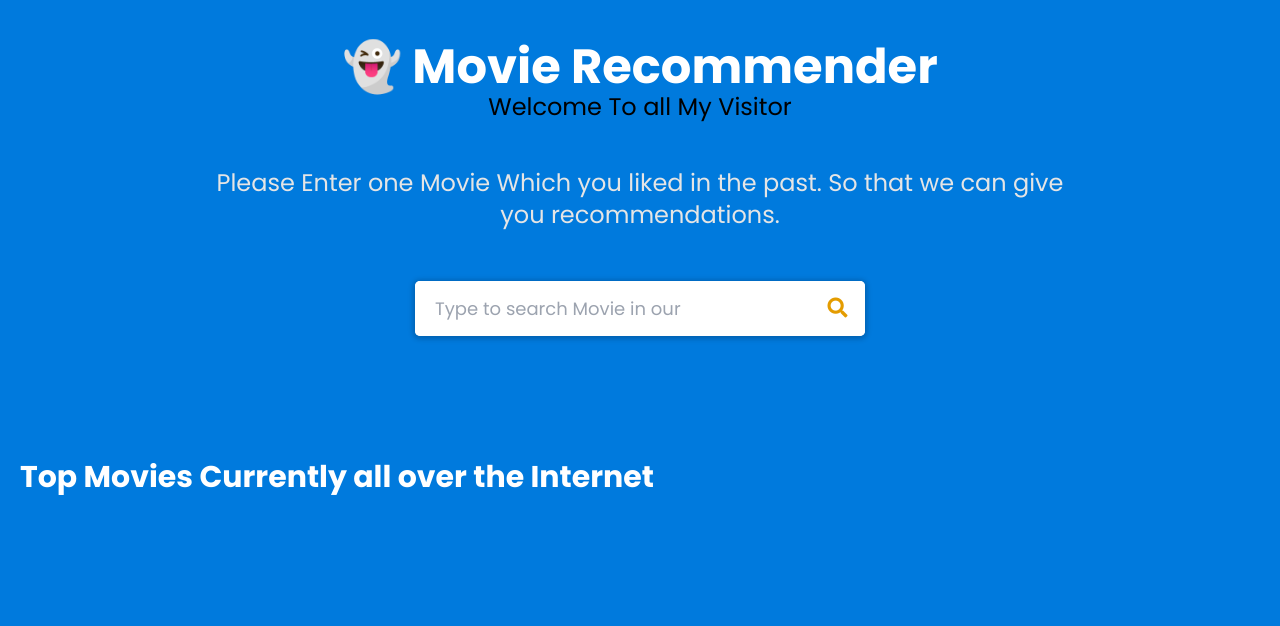
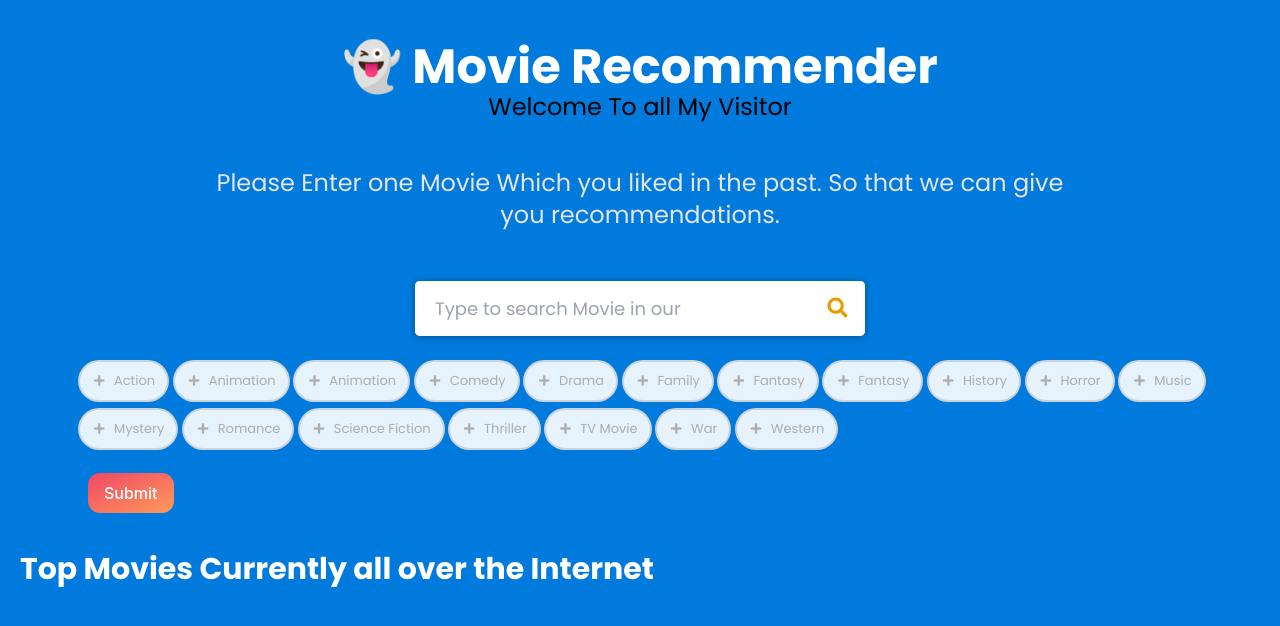
Before and after one commit to vaibhav31s/moviesystem, a Django app: template template/index1.html in a window 1280 px wide. Shown: the part 31-657 px from the top of the page. Run offline with Django 3.2, Linux system fonts and the light colour scheme; the template is opened without the code that fills it, so the values that code supplies are empty; parts of the project's set-up code (start-up, migrations or seed data) failed here and were passed over; some libraries are stand-ins or nearby versions.

Commit message:
added genre selection on the front page

```diff
--- a/static/movie.css
+++ b/static/movie.css
@@ -118,15 +118,15 @@ main{
     bottom:0;
     background-color: #fff;
     padding: 1rem;
-    max-height: 90%;
+    max-height: 80%;
     transform:translateY(101%);
     transition:transform 0.4s ease-in;
 }
 .overview p {
   display: block; /* Fallback for non-webkit */
   display: -webkit-box;
-  height: 14em; /* Fallback for non-webkit, line-height * 2 */
-  line-height: 1.3em;
+  height: 10em; /* Fallback for non-webkit, line-height * 2 */
+  line-height: 1em;
   -webkit-line-clamp: 4; /* if you change this, make sure to change the fallback line-height and height */
   -webkit-box-orient: vertical;
   overflow: hidden;
--- a/template/index1.html
+++ b/template/index1.html
@@ -16,7 +16,7 @@
 </head>
 <body>
 
-    <div class="w-full m-0 p-0 bg-cover bg-bottom" style=" height: 60vh; max-height:460px;">
+    <div class="w-full m-0 p-0 bg-cover bg-bottom" style=" height: 60vh; max-height:300px;">
         <div class="container max-w-4xl mx-auto pt-16 md:pt-11 text-center break-normal">
             <!--Title-->
                 <p class="text-white font-extrabold text-3xl md:text-5xl">
@@ -48,7 +48,103 @@ So that we can give you recommendations.
           </div>
 
     </div>
+    <div>
+      <div class="p-2">
+        <form onsubmit="return handleData()" method="post" action="genre">
+            {% csrf_token %}
+
+        <div class="container">
+          <ul class="ks-cboxtags">
+            <li>
+              <input type="checkbox" id="28" value="28" name="tag[]">
+                  <label for="28"> Action</label>
+            </li>
+            <li>
+              <input type="checkbox" id="12" value="12" name="tag[]">
+                  <label for="12"> Animation</label>
+            </li>
+            <li>
+              <input type="checkbox" id="16" value="16"  name="tag[]">
+                  <label for="16"> Animation</label>
+            </li>
+            <li>
+              <input type="checkbox" id="35" value="35" name="tag[]">
+                  <label for="35"> Comedy</label>
+            </li>
+            <li>
+              <input type="checkbox" id="1" value="1" name="tag[]">
+                  <label for="1"> Drama</label>
+            </li>
+            <li>
+                <input type="checkbox" id="10751"  value="10751" name="tag[]">
+                <label for="10751"> Family</label>
+            </li>
+            <li>
+
+              <input type="checkbox" id="14"  value="14" name="Fantasy">
+              <label for="14"> Fantasy</label>
+            </li>
+            <li>
+
+              <input type="checkbox" id="14"  value="14" name="Fantasy">
+              <label for="Fantasy"> Fantasy</label>
+    </li>
+    <li>
+      <input type="checkbox" value="36" id="36" name="tag[]">
+          <label for="36"> History</label>
+    </li>
+    <li>
+      <input type="checkbox" value="27" id="27" name="tag[]">
+          <label for="27"> Horror</label>
+    </li>
+    <li>
+      <input type="checkbox" value="10402" id="10402" name="tag[]">
+          <label for="10402"> Music</label>
+    </li>
+    <li>
+      <input type="checkbox" value="9648" id="9648" name="tag[]">
+          <label for="9648"> Mystery</label>
+    </li>
+    <li>
+      <input type="checkbox" value="10749" id="10749" name="tag[]">
+          <label for="10749"> Romance</label>
+    </li>
+    <li>
+      <input type="checkbox" value="878" id="878" name="tag[]">
+          <label for="878"> Science Fiction</label>
+    </li>
+    <li>
+      <input type="checkbox" value="53" id="53" name="tag[]">
+          <label for="53"> Thriller</label>
+    </li>
+    <li>
+      <input type="checkbox" value="10770" id="10770" name="tag[]">
+          <label for="10770"> TV Movie</label>
+    </li>
+    <li>
+      <input type="checkbox" value="10752" id="10752" name="tag[]">
+          <label for="10752"> War</label>
+    </li>
+    <li>
+      <input type="checkbox" value="37" id="37" name="tag[]">
+          <label for="37"> Western</label>
+    </li>
+
+      </ul>
+      <div>
+        <input type="submit" id="button-62" name="genres" value="Submit"/>
+        </div>
+        </div>
+
+        </form>
+
+      </div>
+
+
+    </div>
+
     <h1 class="text-white font-extrabold text-3xl md:text-3xl">Top Movies Currently all over the Internet  </h1>
+
     <section class="overflow-hidden text-gray-700 ">
       <div class="flex flex-wrap ">
 
--- a/trial/views.py
+++ b/trial/views.py
@@ -130,7 +130,7 @@ def recommend(movie):
     overviews=[]
 
     counter=0
-    for i in distances[1:10]:
+    for i in distances[1:9]:
         # fetch the movie poster
         movie_id = movies.iloc[i[0]].movie_id
         poster,backdrop,overview, rating =fetch_poster(movie_id)
```
